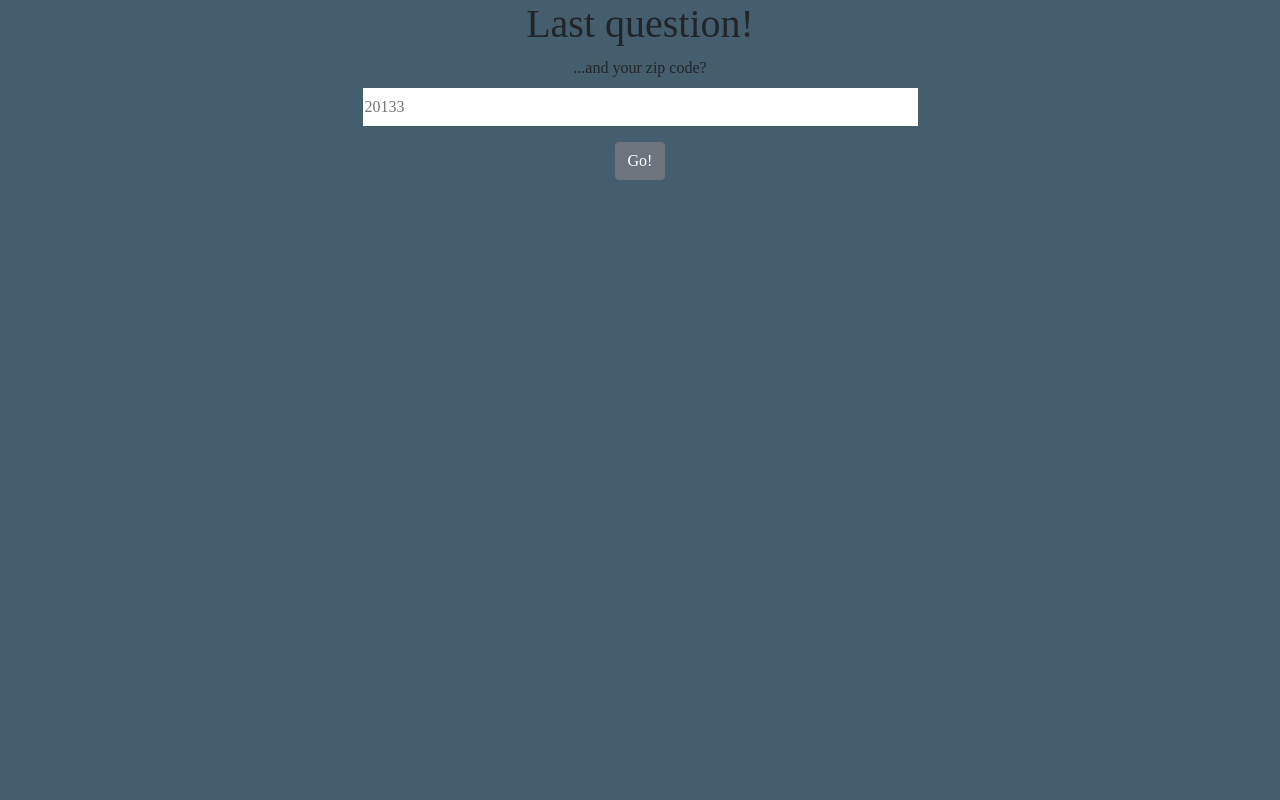
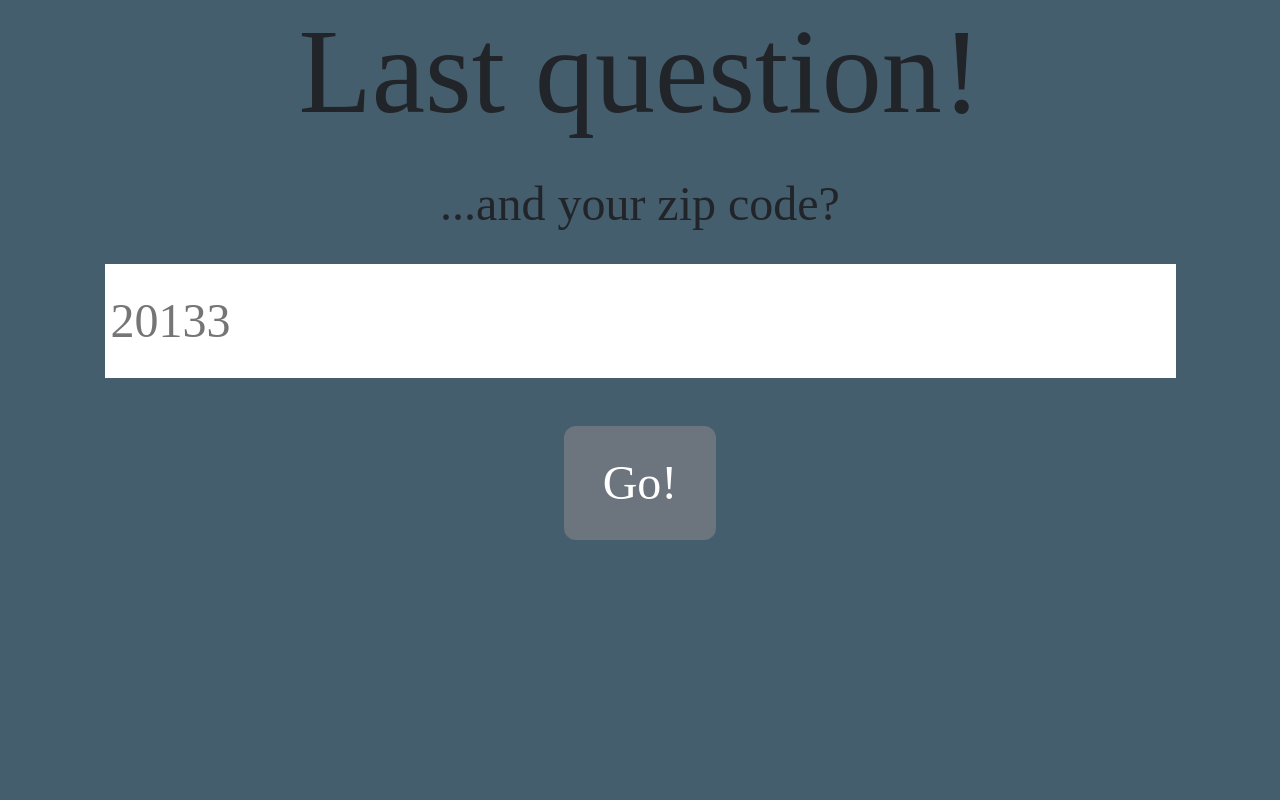
Before and after one commit to AdvancedUserInterfaces/second-screen-server, a Flask app: template templates/zip_code.html in a window 1280 px wide. Run offline with Flask 2, Linux system fonts and the light colour scheme; the template is opened without the code that fills it, so the values that code supplies are empty; some libraries are stand-ins or nearby versions; some web fonts are replaced.

Commit message:
300 percent zoom

```diff
--- a/templates/zip_code.html
+++ b/templates/zip_code.html
@@ -14,7 +14,14 @@
 
 <link rel="stylesheet" href="https://stackpath.bootstrapcdn.com/bootstrap/4.1.3/css/bootstrap.min.css" integrity="sha384-MCw98/SFnGE8fJT3GXwEOngsV7Zt27NXFoaoApmYm81iuXoPkFOJwJ8ERdknLPMO" crossorigin="anonymous">
 </head>
-<body style="background-color: #455e6d;">
+
+<script type="text/javascript">
+        function zoom() {
+            document.body.style.zoom = "300%"
+        }
+</script>
+
+<body style="background-color: #455e6d;" onload="zoom()">
 
   <script>
     var DARK_GREY = '#455e6d';
@@ -24,17 +31,20 @@
 
   <center>
 
+
+
+
     <div class="container">
       <div class="row">
-        <div class="col-sm">
+        <div class="col-sm-12">
 
           <div style="align-content: center">
             <h1 style="font-family: 'Lekton', serif;">Last question!</h1>
 
             <form class="form" style="font-family: 'Lekton', serif;" action="/2" method="post" name="form">
-              <div class="form-group sm-2">
+              <div class="form-group sm-4">
                 <label for="name">...and your zip code?</label>
-                <input style="background-color: white; width: 50%;" type="number" class="form-control-plaintext" name="zip_code" value="" placeholder="20133">
+                <input style="background-color: white; width: 90%;" type="number" class="form-control-plaintext" name="zip_code" value="" placeholder="20133">
               </div>
               <button type="submit" class="btn btn-secondary mb-2">Go!</button>
             </form>
```
Also changed, not shown: templates/index.html (+8 -1 lines), templates/lastname.html (+8 -1 lines), templates/thanks.html (+8 -1 lines).
